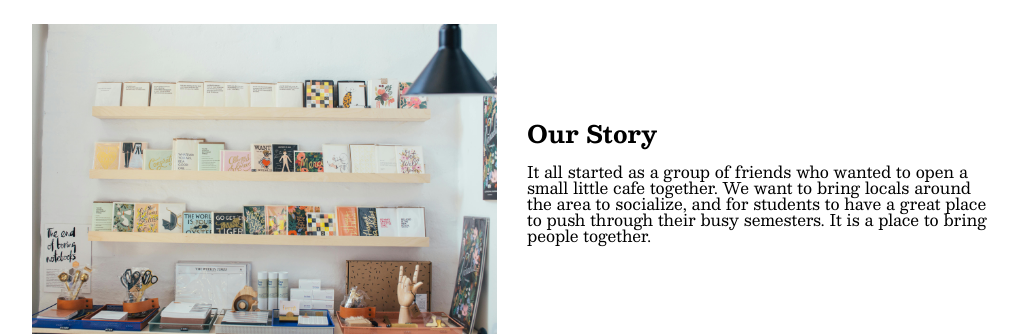
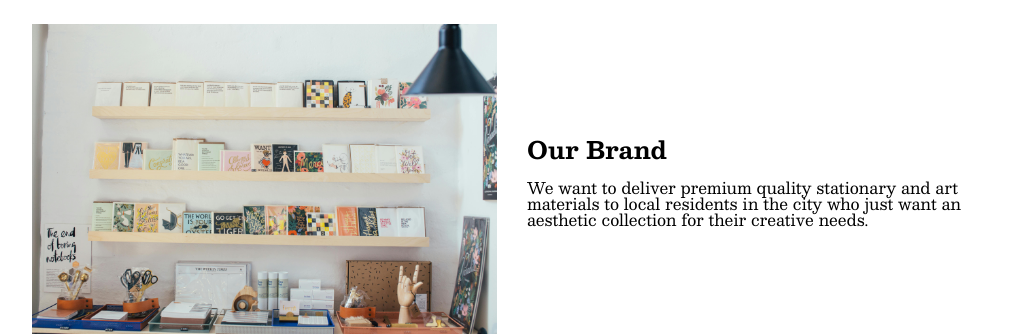
Before and after one commit to Su-Zhou/cprg-218-assign-2, a plain HTML site: page index.html in a window 1280 px wide. Shown: the part 840-1176 px from the top of the page, without its empty margins (128-1151 px from the left). Drawn offline with nearby package versions, Linux system fonts and the light colour scheme; a web font is replaced by a local one.

Commit message:
docs: fixed content

```diff
--- a/index.html
+++ b/index.html
@@ -31,8 +31,8 @@
         </div>
         <div class="right">
             <div class="content">
-                <h2>Our Story</h2>
-                <p>It all started as a group of friends who wanted to open a small little cafe together. We want to bring locals around the area to socialize, and for students to have a great place to push through their busy semesters. It is a place to bring people together.</p>
+                <h2>Our Brand</h2>
+                <p>We want to deliver premium quality stationary and art materials to local residents in the city who just want an aesthetic collection for their creative needs.</p>
             </div>
         </div>
     </div>
```
